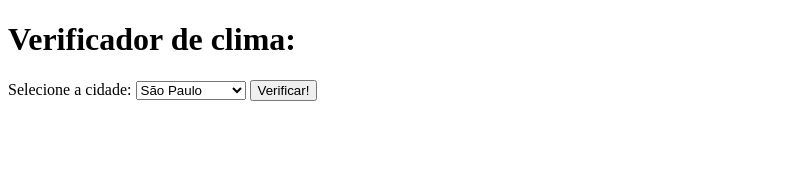
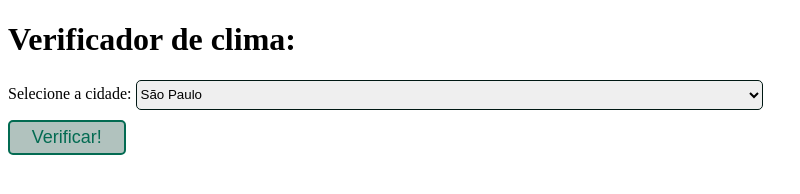
Before and after one commit to victorximenis/sg-electron-challenge, an Electron app: page index.html in a window 800 px wide. Drawn offline with Linux system fonts and the light colour scheme.

Commit message:
Ajustando css

```diff
--- a/index.html
+++ b/index.html
@@ -11,7 +11,10 @@
     <h1>Verificador de clima:</h1>
 
     <form id="form">
-      <label for="cities">
+      <label
+        class="label"
+        for="cities"
+      >
         Selecione a cidade:
         <select
           name='cities'
--- a/index.js
+++ b/index.js
@@ -8,7 +8,6 @@ const myCities = [
   'Ouro Preto',
 ];
 
-/* const fixName = (nameCity) => nameCity.replace(' ', '+'); */
 
 myCities.forEach((item) => {
   const myOptions = document.getElementById('cities');
@@ -20,19 +19,21 @@ myCities.forEach((item) => {
 
 const myForm = document.getElementById('form');
 
+const generateCard = (data, city) => {
+  const { main: { temp } } = data;
+  const body = document.getElementsByTagName('body')[0];
+  const span = document.createElement('span');
+  span.className = 'temperature';
+  span.textContent = `Temperatura em ${city}: ${(temp - 273.15).toFixed(1)}°C`;
+  const currentSpan = document.querySelectorAll('.temperature');
+  if (currentSpan.length) currentSpan[0].remove();
+  body.appendChild(span);
+}
+
 myForm.addEventListener('submit', (e) => {
   e.preventDefault();
   const city = document.getElementById('cities').value;
   fetch(`https://api.openweathermap.org/data/2.5/weather?q=${city}&appid=7bebfe33c36ccb984d8f954f1568b83f`)
     .then((res) => res.json()
-    .then((data) => {
-      const { main: { temp } } = data;
-      const body = document.getElementsByTagName('body')[0];
-      const span = document.createElement('span');
-      span.className = 'temperature';
-      span.textContent = `Temperatura em ${city}: ${(temp - 273.15).toFixed(1)}°C`;
-      const currentSpan = document.querySelectorAll('.temperature');
-      if (currentSpan.length) currentSpan[0].remove();
-      body.appendChild(span);
-    }));
+    .then((data) => generateCard(data, city)));
 });
--- a/main.js
+++ b/main.js
@@ -14,6 +14,7 @@ function createWindow () {
 
   // and load the index.html of the app.
   mainWindow.loadFile('index.html')
+  mainWindow.setMenuBarVisibility(false);
 
   // Open the DevTools.
   // mainWindow.webContents.openDevTools()
--- a/styles.css
+++ b/styles.css
@@ -1,3 +1,22 @@
-/* styles.css */
+.label {
+  margin-bottom: 5px;
+}
 
-/* Add styles here to customize the appearance of your app */
+#cities {
+  border: 1px solid #001813;
+  border-radius: 5px;
+  height: 30px;
+  width: 80%;
+}
+
+#button-send {
+  background-color: #b1c2be;
+  border: 2px solid #036b52;
+  color: #036b52;
+  border-radius: 5px;
+  cursor: pointer;
+  font-size: 18px;
+  height: 35px;
+  margin: 10px 0;
+  width: 15%;
+}
```
